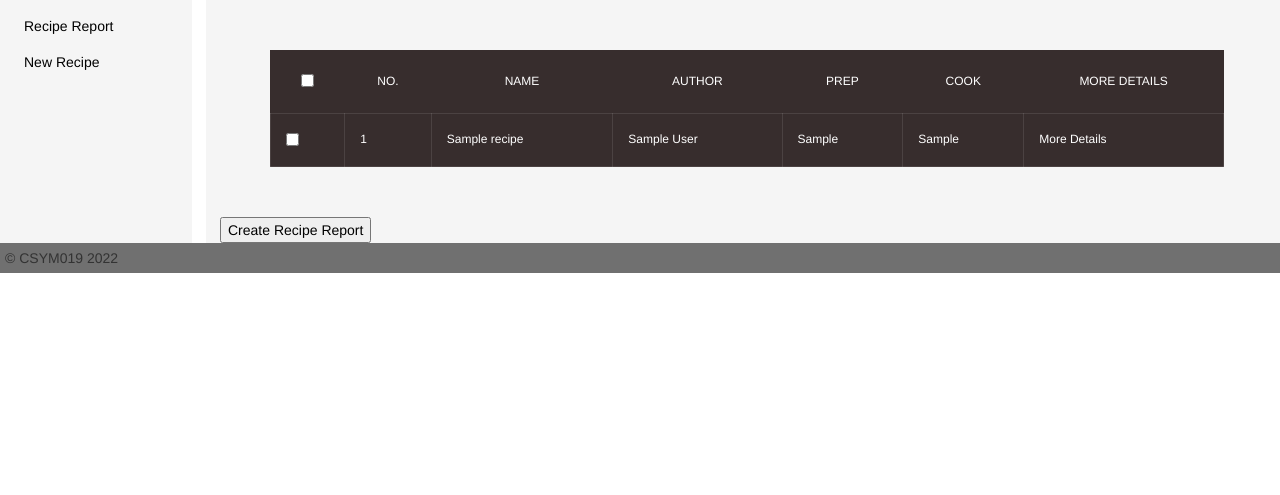
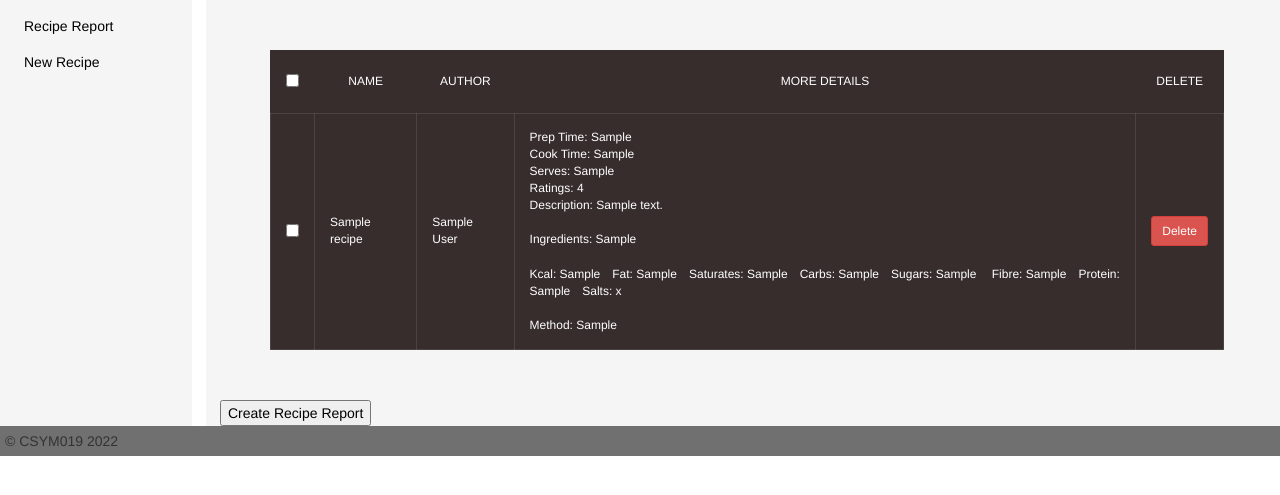
Before and after one commit to maithrisharma/Internet-Programming, a PHP site: page /recipeSelectionForm.php in a window 1280 px wide. Shown: the part 96-591 px from the top of the page. Run offline with PHP 8.4, Linux system fonts and the light colour scheme; the visitor is signed in with stand-in values (Sample User, id 1); tables that the repository leaves empty or names only in its code hold one stand-in row (values such as "Sample post").

Commit message:
added more details in recipe selection form

```diff
--- a/Task2/src/delete.php
+++ b/Task2/src/delete.php
@@ -12,7 +12,7 @@ if (isset($_GET['id'])){
     $delete= $db->prepare("DELETE FROM Recipes WHERE id=$ID LIMIT 1");
     $delete->execute();
     if ($delete){
-        echo '<script>alert("Record deleted successfully !")</script>';
+        echo '<script>alert("Recipe deleted successfully !")</script>';
         echo '<script>window.location.href="welcome.php";</script>';
     }
 }
--- a/Task2/src/recipeSelectionForm.php
+++ b/Task2/src/recipeSelectionForm.php
@@ -62,7 +62,7 @@ if(isset($errorMsg))
 <?php
         try
   {
-   $query=$db->prepare("SELECT * FROM Recipes"); // sql select query
+   $query=$db->prepare("SELECT * FROM Recipes ORDER BY name"); // sql select query
 
    $query->execute(); //execute query
    $results=$query->fetchAll();
@@ -87,12 +87,10 @@ function toggle(source) {
     <thead class='tbl-header'>
       <tr>
           <th><input type="checkbox" onClick="toggle(this)" /></th>
-        <th>No.</th>
         <th>Name</th>
         <th>Author</th>
-        <th>Prep</th>
-        <th>Cook</th>
         <th>More Details</th>
+        <th>Delete</th>
       </tr>
     </thead>
     <tbody>
@@ -102,13 +100,16 @@ function toggle(source) {
       <tr>
 <?php
         echo '<td><input type="checkbox" name="recipe[]" value="'. $row['id'] .'"></td>';
-      echo '<td>' . $row['id'] . '</td>';
-      echo '<td>' . $row['name'] . '</td>';
-      echo '<td>' . $row['author'] . '</td>';
-      echo '<td>' . $row['prep'] . '</td>';
-      echo '<td>' . $row['cook'] . '</td>';
-      echo '<td>More Details</td>';
-      ?>
+        echo '<td>' . $row['name'] . '</td>';
+        echo '<td>' . $row['author'] . '</td>';
+        echo '<td>Prep Time: ' . $row['prep'] . '<br>Cook Time: ' . $row['cook'] . '<br>Serves: ' . $row['serves']
+        . '<br>Ratings: ' . $row['ratings'] . '<br>Description: ' . $row['description'] . '<br><br>Ingredients: ' .
+        $row['ingredients'] . '<br><br>Kcal: ' . $row['kcal'] . '&emsp;Fat: ' . $row['fat'] . '&emsp;Saturates: ' . $row['saturates'] .
+        '&emsp;Carbs: ' . $row['carbs'] . '&emsp;Sugars: ' . $row['sugars'] . ' &emsp;Fibre: ' . $row['fibre'] . '&emsp;Protein: '
+        . $row['protein'] . '&emsp;Salts: ' . $row['salt'] . '<br><br>Method: ' . $row['method'] . '<br></td>';?>
+        <!-- echo '<td><i class="material-icons" onclick="">delete</i></td>'; -->
+        <td><a href="delete.php?id=<?php echo $row['id']?>" class="btn btn-danger btn-sm">Delete</a> </td>
+
       </tr>
 <?php
     }
```
